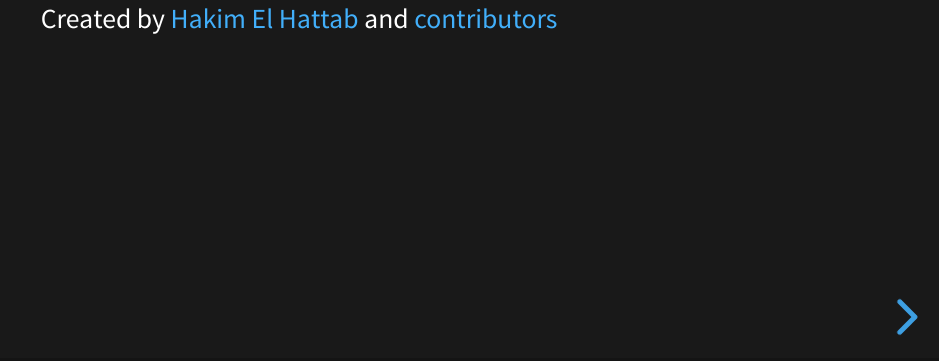
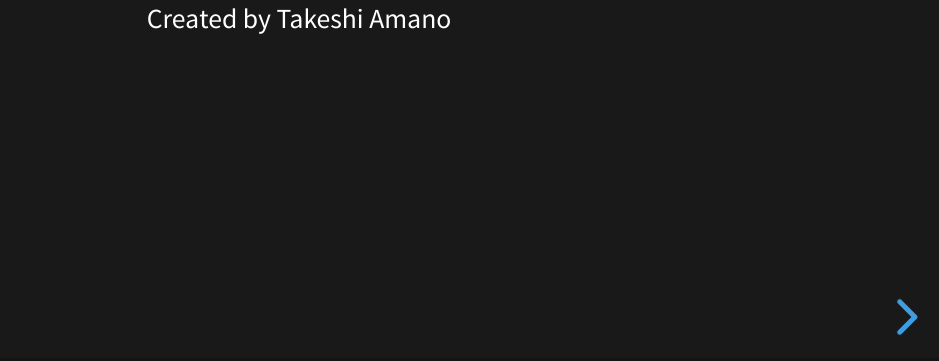
Before and after one commit to moksahero/rotoeggsenglish, a website: page index.html in a window 1280 px wide. Shown: the part 439-800 px from the top of the page, without its empty margins (341-1280 px from the left). Drawn offline with Linux system fonts and the light colour scheme.

Commit message:
change title

```diff
--- a/index.html
+++ b/index.html
@@ -48,7 +48,7 @@
 					</h3>
 					<h3></h3>
 					<p>
-						<small>Created by <a href="http://hakim.se">Hakim El Hattab</a> and <a href="https://github.com/hakimel/reveal.js/graphs/contributors">contributors</a></small>
+						<small>Created by Takeshi Amano</small>
 					</p>
 				</section>
 
```
